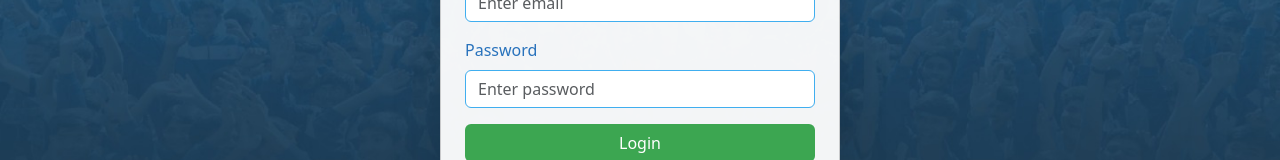
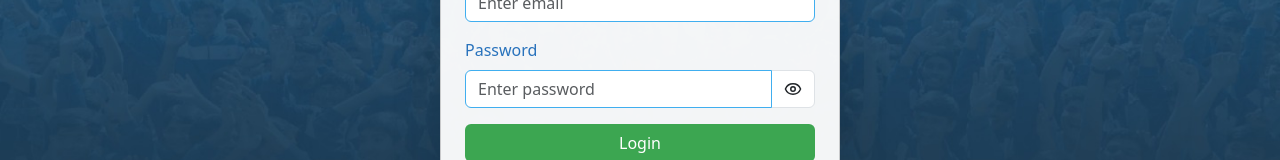
Before and after one commit to nitinborse/Chrono_lms, a React (Create React App) app in the folder super-teacher-frontend/: page / in a window 1280 px wide. Shown: the part 348-508 px from the top of the page. Built offline with nearby package versions, Linux system fonts and the light colour scheme.

Commit message:
login page view and hide toggle

```diff
--- a/super-teacher-frontend/src/Login2.js
+++ b/super-teacher-frontend/src/Login2.js
@@ -1,12 +1,13 @@
-// src/components/Login.js
 import React, { useState } from "react";
 import "bootstrap/dist/css/bootstrap.min.css";
-import logo from "./logo2.png"; // Adjust path based on actual location
-import bg from "./bg.jpeg"; // Adjust path based on actual location
+import logo from "./logo2.png";
+import bg from "./bg.jpeg";
+import { Eye, EyeOff } from "lucide-react"; // Importing lucide-react icons
 
 function Login({ onLogin, switchToRegister }) {
   const [email, setEmail] = useState("");
   const [password, setPassword] = useState("");
+  const [showPassword, setShowPassword] = useState(false);
 
   function submit(e) {
     e.preventDefault();
@@ -17,10 +18,10 @@ import bg from "./bg.jpeg"; // Adjust path based on actual location
     <div
       className="min-vh-100 d-flex align-items-center justify-content-center"
       style={{
-        backgroundImage: `url(${bg})`, // fixed usage here
+        backgroundImage: `url(${bg})`,
         backgroundSize: "cover",
         backgroundPosition: "center",
-        height: "120px"
+        height: "120px",
       }}
     >
       <div
@@ -34,11 +35,7 @@ import bg from "./bg.jpeg"; // Adjust path based on actual location
       >
         {/* Logo */}
         <div className="text-center mb-4">
-          <img
-            src={logo}
-            alt="Logo"
-            style={{ height: "60px" }}
-          />
+          <img src={logo} alt="Logo" style={{ height: "60px" }} />
         </div>
 
         <form onSubmit={submit}>
@@ -57,12 +54,14 @@ import bg from "./bg.jpeg"; // Adjust path based on actual location
               style={{ borderColor: "#40aeef" }}
             />
           </div>
+
           <div className="mb-3">
             <label htmlFor="password" className="form-label" style={{ color: "#2872bc" }}>
               Password
             </label>
+            <div className="input-group">
               <input
-              type="password"
+                type={showPassword ? "text" : "password"}
                 className="form-control"
                 id="password"
                 placeholder="Enter password"
@@ -71,7 +70,16 @@ import bg from "./bg.jpeg"; // Adjust path based on actual location
                 onChange={(e) => setPassword(e.target.value)}
                 style={{ borderColor: "#40aeef" }}
               />
+              <span
+                className="input-group-text"
+                style={{ cursor: "pointer", background: "white" }}
+                onClick={() => setShowPassword(!showPassword)}
+              >
+                {showPassword ? <EyeOff size={18} /> : <Eye size={18} />}
+              </span>
             </div>
+          </div>
+
           <button
             type="submit"
             className="btn w-100"
@@ -86,7 +94,7 @@ import bg from "./bg.jpeg"; // Adjust path based on actual location
           <button
             type="button"
             className="btn mb-1 btn-link"
-            style={{ color: "#f10909"  }}
+            style={{ color: "#f10909" }}
             onClick={switchToRegister}
           >
             Register
@@ -96,4 +104,5 @@ import bg from "./bg.jpeg"; // Adjust path based on actual location
     </div>
   );
 }
-export default Login
+
+export default Login;
```
Lines whose indentation alone changed are shown as unchanged.
